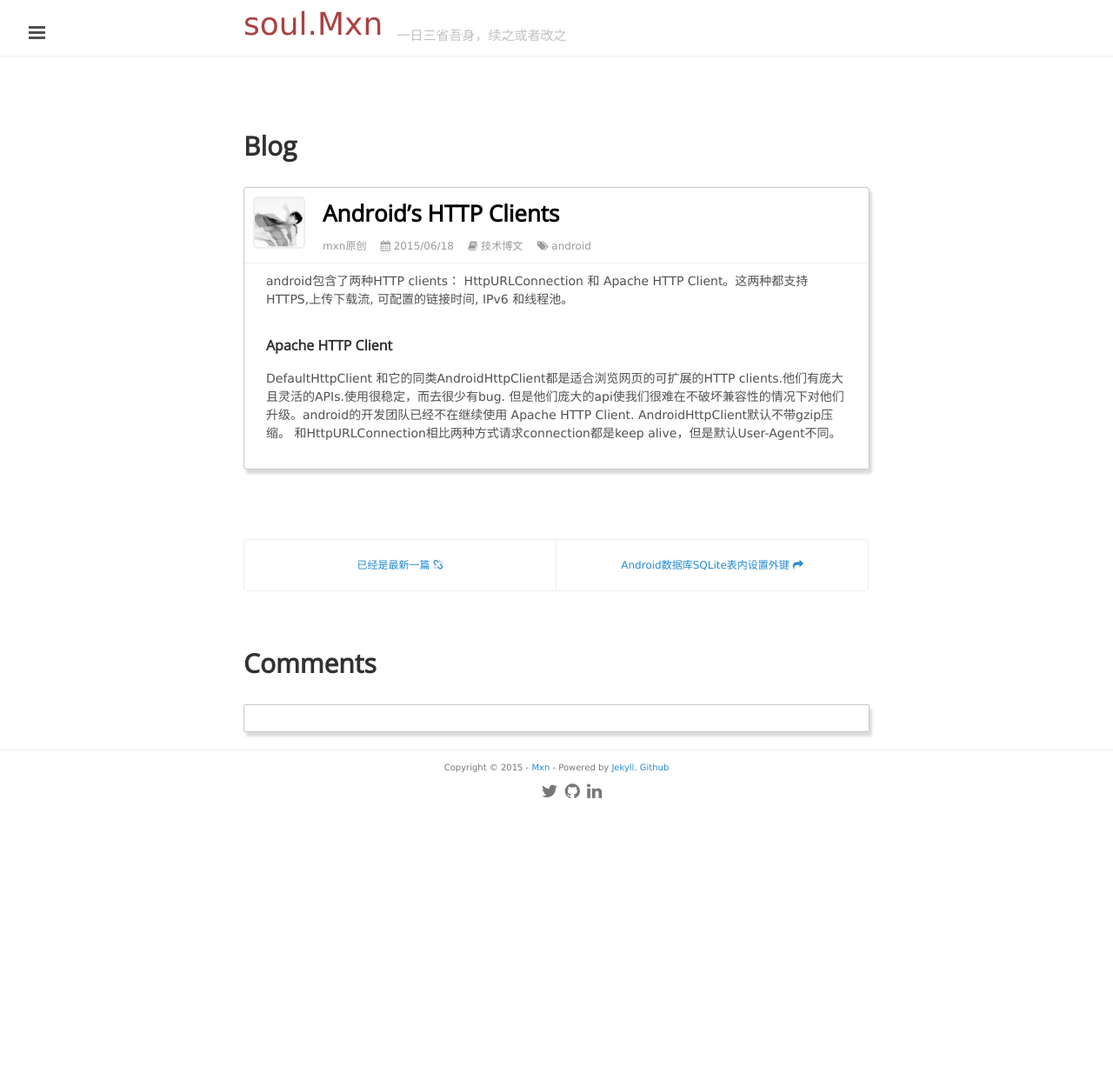
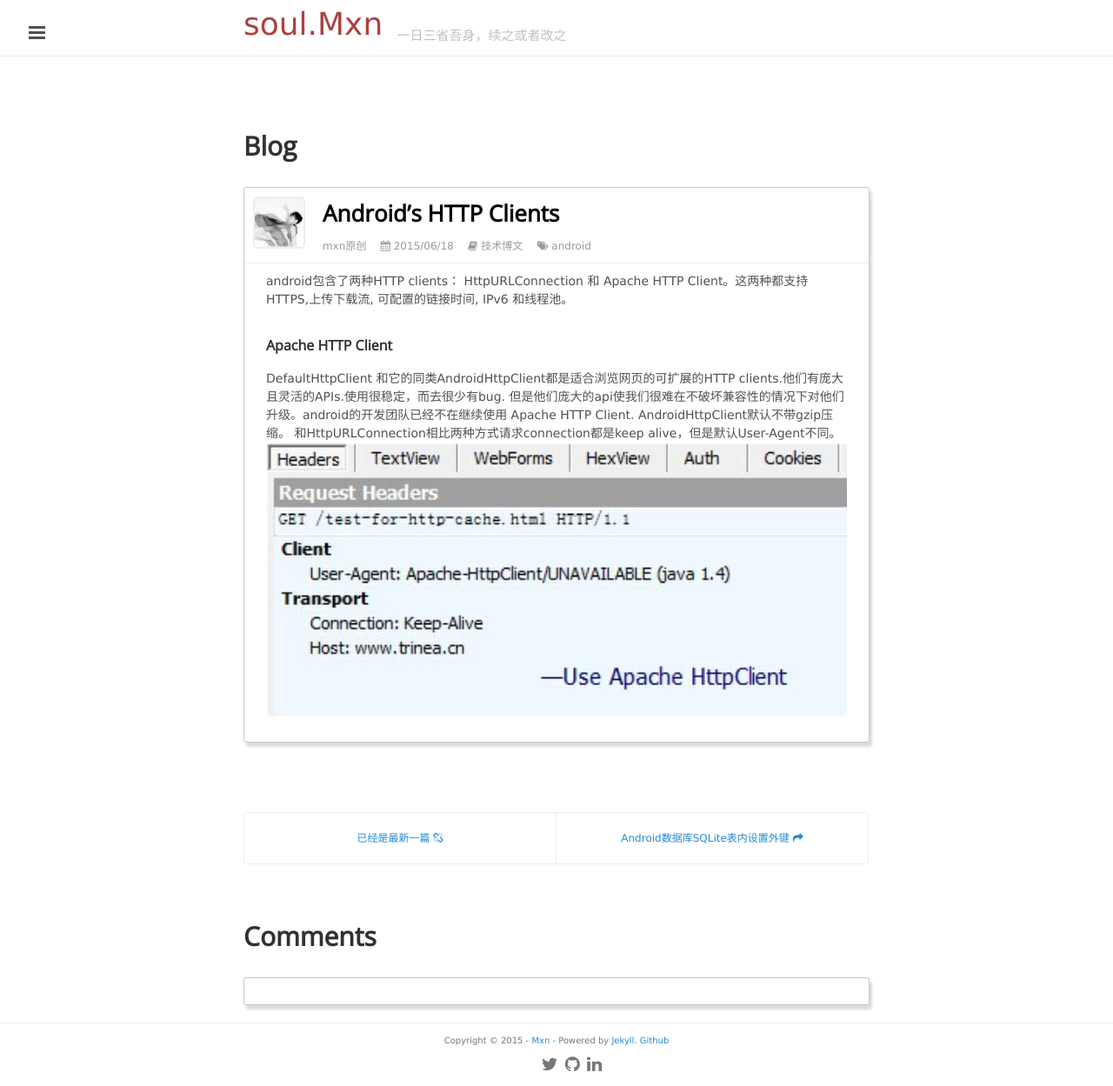
Before and after one commit to mxn21/mxn21.github.io, a Jekyll site: the page built from _posts/2015-6-18-Android’s HTTP Clients.md, in a window 1280 px wide. Shown: the whole page at 87% size. Built offline with Jekyll 4.4.1, drawn with Linux system fonts in a browser that asks for light colours; Markdown is read by kramdown in place of the engine named in the settings; comment, search, counter and statistics services are not loaded; before the commit the page ends 935 px from its top, so only the background shows below that.

Commit message:
Update 2015-6-18-Android’s HTTP Clients.md

```diff
--- a/_posts/2015-6-18-Android’s HTTP Clients.md
+++ b/_posts/2015-6-18-Android’s HTTP Clients.md
@@ -14,3 +14,4 @@
 但是他们庞大的api使我们很难在不破坏兼容性的情况下对他们升级。android的开发团队已经不在继续使用 Apache HTTP Client.
 AndroidHttpClient默认不带gzip压缩。
 和HttpURLConnection相比两种方式请求connection都是keep alive，但是默认User-Agent不同。
+![](https://raw.githubusercontent.com/mxn21/mxn21.github.io/master/public/img/img4.jpg)
```
